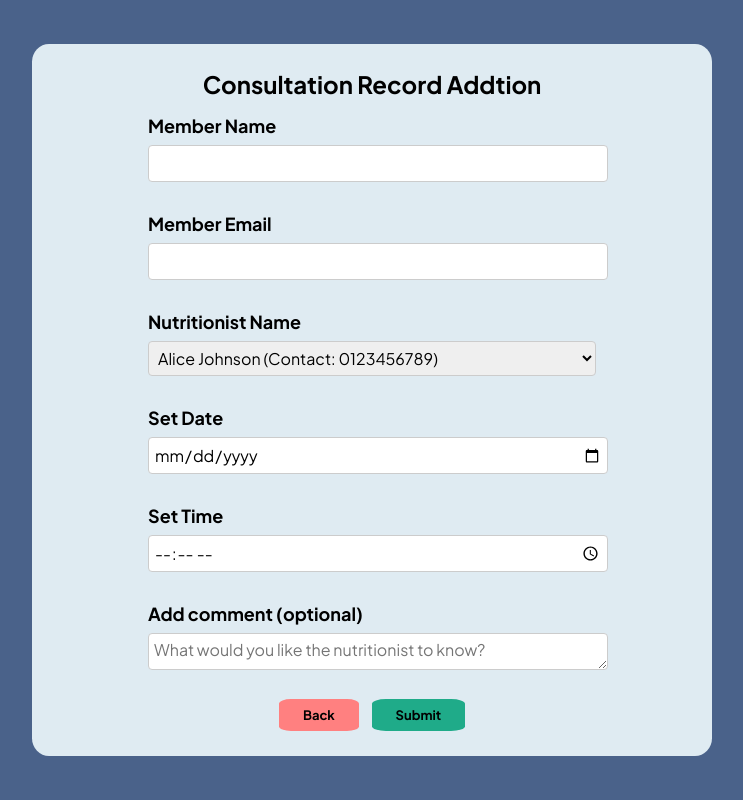
After one commit to jimmerino2/FitnessApp, a PHP site: page /pages/form_admin_add.php in a window 1280 px wide. The commit adds this page. Shown: the whole page, without its empty margins (268-1011 px from the left). Run offline with PHP 8.4, Linux system fonts and the light colour scheme; data comes from the database, SQL or seed files in the repository.

Commit message:
added form_admin_add page

```diff
--- a/pages/admin.php
+++ b/pages/admin.php
@@ -46,7 +46,7 @@
     session_start();
     renderFixedButton('../server/logout.php', '../asset/image/logout.png');
     echo "
-    <a class='fixedButton2' href=''>
+    <a class='fixedButton2' href='../pages/form_admin_add.php'>
         <div class='roundedFixedBtn2'><img src='../asset/image/record.png' style='width:80%;'></div>
      </a>";
     echo "<h2 style='text-align: center; font-size:48px;'>Admin Side Consultation Record</h2>";
--- /dev/null
+++ b/pages/form_admin_add.php
@@ -0,0 +1,92 @@
+<!DOCTYPE html>
+<html lang="en">
+
+<head>
+    <meta charset="UTF-8">
+    <meta name="viewport" content="width=device-width, initial-scale=1.0">
+    <title>Document</title>
+    <link rel="stylesheet" href="../asset/css/style.css">
+    <link rel="stylesheet" href="../asset/css/forms.css">
+
+<body>
+    <div class="form_container">
+        <form id='loginForm' name='loginForm' method='POST'>
+            <div style='justify-items:center;'>
+                <h2>Consultation Record Addtion</h2>
+
+                <?php
+                include_once __DIR__ . '/../server/connectDB.php';
+                include_once __DIR__ . '/../components/ConsultantItem.php';
+                $conn->select_db('fitnessapp');
+                session_start();
+
+                $currentDate = date('Y-m-d');
+
+                $sql_nutritionists = "SELECT id, nutritionistName, nutritionistContact FROM Nutritionist";
+                $nutritionists = $conn->query($sql_nutritionists);
+
+                $nutritionistOptions = [];
+                if ($nutritionists && $nutritionists->num_rows > 0) {
+                    while ($row = $nutritionists->fetch_assoc()) {
+                        $nutritionistOptions[$row['id']] = "{$row['nutritionistName']} (Contact: {$row['nutritionistContact']})";
+                    }
+                }
+
+                include_once __DIR__ . '/../components/FormItem.php';
+                renderFormItemText(title: 'Member Name', name: 'memberName', placeholder: '');
+                renderFormItemText(title: 'Member Email', name: 'email', placeholder:'');
+                renderFormItemSelect(title: 'Nutritionist Name', name: 'nutritionistID',values: $nutritionistOptions);
+                renderFormItemCalendar('Set Date', 'consultationDate',$currentDate, '', value : '');
+                renderFormItemTime('Set Time', 'consultationTime','','', value: '');
+                renderFormItemTextarea('Add comment (optional)', 'comment', 'What would you like the nutritionist to know?', value: '');
+
+                include_once __DIR__ . '/../components/Buttons.php';
+                renderSmallButton('admin.php', '', 'Back', 'button', '#FF8080', 'black');
+                renderSmallButton('', '', 'Submit', 'submit', '#1FAB89', 'black');
+                ?>
+            </div>
+        </form>
+    </div>
+</body>
+</html>
+
+<?php
+// Data passage
+include_once __DIR__ . '/../server/data.php';
+
+if ($_SERVER["REQUEST_METHOD"] == "POST") {
+    $memberName = $_POST['memberName'];
+    $memberEmail = $_POST['email'];
+    $nutritionistID = $_POST['nutritionistID'];
+    $date = $_POST['consultationDate'];
+    $time = $_POST['consultationTime'];
+    $comment = $_POST['comment'];
+    $status = false;
+
+    // Fetch or create member ID based on the entered member email
+    $sql_member = 'SELECT id FROM member WHERE email = ?';
+    $stmt_member = $conn->prepare($sql_member);
+    $stmt_member->bind_param('s', $memberEmail);
+    $stmt_member->execute();
+    $result_member = $stmt_member->get_result();
+
+    if ($result_member->num_rows > 0) {
+        // If member exists, fetch the ID
+        $memberID = $result_member->fetch_assoc()['id'];
+    } else {
+        // If member does not exist, insert new member and get the ID
+        $sql_insert_member = 'INSERT INTO member (memberName, email) VALUES (?, ?)';
+        $stmt_insert_member = $conn->prepare($sql_insert_member);
+        $stmt_insert_member->bind_param('ss', $memberName, $memberEmail);
+        $stmt_insert_member->execute();
+        $memberID = $stmt_insert_member->insert_id;
+    }
+
+    $sql = 'INSERT INTO Consultation (memberID, nutritionistID, date, time, comment, status) VALUES (?, ?, ?, ?, ?, ?)';
+    $stmt_consultation = $conn->prepare($sql);
+    $stmt_consultation->bind_param('iissss', $memberID, $nutritionistID, $date, $time, $comment, $status);
+    $stmt_consultation->execute();
+
+    echo '<meta http-equiv="refresh" content="0;url=admin.php">';
+    exit();
+}
```
